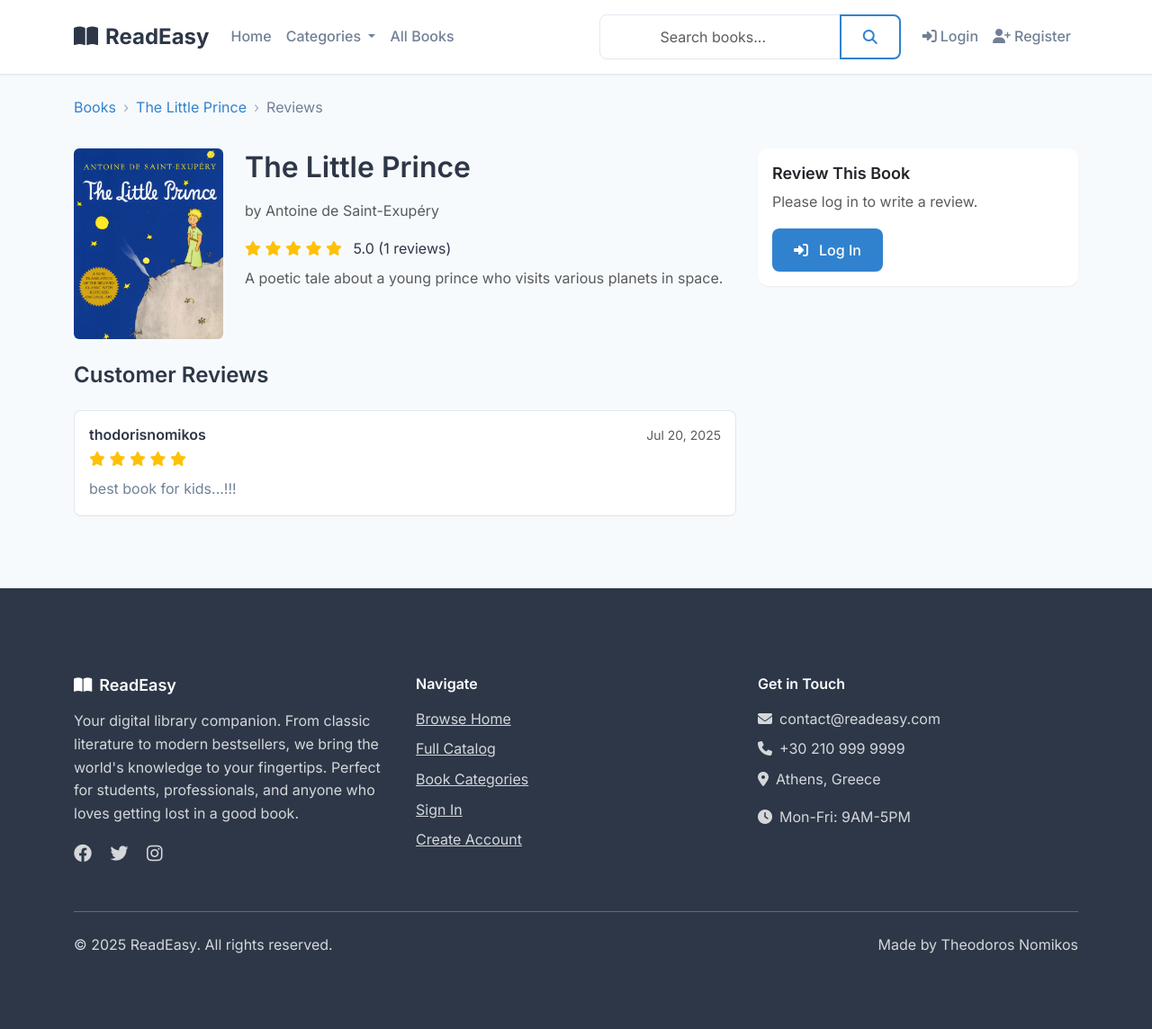
After one commit to nomik32/nomikos_final_project, a Django app: page /reviews/book/11/ in a window 1280 px wide. The commit adds this page. Shown: the whole page at 90% size. Run offline with Django 4.2, Linux system fonts and the light colour scheme; data comes from the database, SQL or seed files in the repository; both versions use the stored data as it was after the commit; some libraries are stand-ins or nearby versions.

Commit message:
final commit, everything works perfectly now, also pythonanywhere ready to host

```diff
--- a/readeasy/settings.py
+++ b/readeasy/settings.py
@@ -24,9 +24,9 @@ BASE_DIR = Path(__file__).resolve().parent.parent
 SECRET_KEY = 'django-insecure-=goi*7*g3$+*7p!s4$-b8wltbc+@k(7fht%5agcmoqic1$vdui'
 
 # SECURITY WARNING: don't run with debug turned on in production!
-DEBUG = True
+DEBUG = False
 
-ALLOWED_HOSTS = []
+ALLOWED_HOSTS = ['thodorisnomikos.pythonanywhere.com']
 
 
 # Application definition
@@ -122,6 +122,7 @@ USE_TZ = True
 # https://docs.djangoproject.com/en/4.2/howto/static-files/
 
 STATIC_URL = '/static/'
+STATIC_ROOT = os.path.join(BASE_DIR, 'staticfiles')
 STATICFILES_DIRS = [
     BASE_DIR / 'static',
 ]
--- /dev/null
+++ b/requirements.txt
@@ -0,0 +1,2 @@
+Django==4.2.23
+Pillow==10.1.0
--- a/static/css/style.css
+++ b/static/css/style.css
@@ -718,3 +718,50 @@ footer a:hover {
 .card-actions .btn:hover {
     z-index: 11;
 }
+
+/* Review Form Styles */
+.review-form {
+    border: 1px solid var(--border-color);
+}
+
+.rating-input {
+    display: flex;
+    gap: 5px;
+    align-items: center;
+}
+
+.rating-input .star-label {
+    cursor: pointer;
+    transition: transform 0.1s ease;
+}
+
+.rating-input .star-label:hover {
+    transform: scale(1.1);
+}
+
+.rating-input .star-label i {
+    color: #ffc107;
+}
+
+.rating-input .star-label:hover i,
+.rating-input .star-label:hover ~ .star-label i {
+    color: #ffc107 !important;
+}
+
+.review-item {
+    border: 1px solid var(--border-color);
+    border-radius: var(--radius-sm);
+    padding: 1rem;
+    margin-bottom: 1rem;
+    background: var(--white);
+}
+
+.review-item:hover {
+    box-shadow: var(--shadow-sm);
+}
+
+.order-summary {
+    background: var(--light-gray);
+    border-radius: var(--radius-sm);
+    padding: 1rem;
+}
--- a/static/js/main.js
+++ b/static/js/main.js
@@ -7,10 +7,25 @@ $(document).ready(function() {
         return new bootstrap.Tooltip(tooltipTriggerEl);
     });
 
-    // Star Rating System
-    $('.star-rating input[type="radio"]').change(function() {
-        var rating = $(this).val();
-        var bookId = $(this).data('book-id');
+    // Review Form Submission
+    $('#reviewForm').submit(function(e) {
+        e.preventDefault();
+
+        var form = $(this);
+        var bookId = form.data('book-id');
+        var rating = form.find('input[name="rating"]:checked').val();
+        var comment = form.find('#comment').val();
+
+        if (!rating) {
+            showNotification('Please select a rating.', 'error');
+            return;
+        }
+
+        var submitBtn = form.find('button[type="submit"]');
+        var originalText = submitBtn.html();
+
+        submitBtn.html('<i class="fas fa-spinner fa-spin me-1"></i>Submitting...');
+        submitBtn.prop('disabled', true);
 
         $.ajax({
             url: '/reviews/rate/',
@@ -18,25 +33,45 @@ $(document).ready(function() {
             data: {
                 book_id: bookId,
                 rating: rating,
+                comment: comment,
                 csrfmiddlewaretoken: $('[name=csrfmiddlewaretoken]').val()
             },
             success: function(response) {
                 if (response.success) {
-                    // Update the displayed rating
-                    $('.average-rating').text(response.average_rating);
-                    $('.total-ratings').text(response.total_ratings);
+                    showNotification('Review submitted successfully!', 'success');
 
-                    // Show success message
-                    showNotification('Rating submitted successfully!', 'success');
-
-                    // Update star display
-                    updateStarDisplay(rating);
+                    // Reload the page to show the updated review
+                    setTimeout(function() {
+                        location.reload();
+                    }, 1500);
                 } else {
-                    showNotification('Error submitting rating. Please try again.', 'error');
+                    showNotification(response.message || 'Error submitting review. Please try again.', 'error');
+                    submitBtn.html(originalText);
+                    submitBtn.prop('disabled', false);
                 }
             },
             error: function() {
-                showNotification('Error submitting rating. Please try again.', 'error');
+                showNotification('Error submitting review. Please try again.', 'error');
+                submitBtn.html(originalText);
+                submitBtn.prop('disabled', false);
+            }
+        });
+    });
+
+    // Star Rating Input (for review form)
+    $('.rating-input .star-label').click(function() {
+        var rating = parseInt($(this).find('input').val());
+        var container = $(this).closest('.rating-input');
+
+        // Update radio button
+        container.find('input[type="radio"]').prop('checked', false);
+        container.find('input[value="' + rating + '"]').prop('checked', true);
+
+        // Update star display
+        container.find('.star-label i').removeClass('fas').addClass('far');
+        container.find('.star-label').each(function(index) {
+            if (index < rating) {
+                $(this).find('i').removeClass('far').addClass('fas');
             }
         });
     });
--- a/templates/base/footer.html
+++ b/templates/base/footer.html
@@ -8,9 +8,9 @@
                 </h5>
                 <p class="mb-3">Your digital library companion. From classic literature to modern bestsellers, we bring the world's knowledge to your fingertips. Perfect for students, professionals, and anyone who loves getting lost in a good book.</p>
                 <div class="social-links">
-                    <a href="#" aria-label="Facebook"><i class="fab fa-facebook"></i></a>
-                    <a href="#" aria-label="Twitter"><i class="fab fa-twitter"></i></a>
-                    <a href="#" aria-label="Instagram"><i class="fab fa-instagram"></i></a>
+                    <a href="https://www.facebook.com/" aria-label="Facebook"><i class="fab fa-facebook"></i></a>
+                    <a href="https://x.com/" aria-label="Twitter"><i class="fab fa-twitter"></i></a>
+                    <a href="https://www.instagram.com/" aria-label="Instagram"><i class="fab fa-instagram"></i></a>
                 </div>
             </div>
             <div class="col-lg-4 mb-4">
--- a/templates/base/header.html
+++ b/templates/base/header.html
@@ -58,6 +58,9 @@
                                 <li><a class="dropdown-item" href="{% url 'accounts:profile' %}">
                                     <i class="fas fa-user-circle me-2"></i>Profile
                                 </a></li>
+                                <li><a class="dropdown-item" href="{% url 'reviews:my_reviews' %}">
+                                    <i class="fas fa-star me-2"></i>My Reviews
+                                </a></li>
                                 <li><hr class="dropdown-divider"></li>
                                 <li><a class="dropdown-item" href="{% url 'logout' %}">
                                     <i class="fas fa-sign-out-alt me-2"></i>Logout
--- a/templates/cart/cart_detail.html
+++ b/templates/cart/cart_detail.html
@@ -125,7 +125,7 @@
                 </div>
 
                 <div class="mt-3">
-                    <p class="text-muted small">
+                    <p class="text-white small">
                         <i class="fas fa-info-circle me-1"></i>
                         After checkout, you'll be able to download your eBooks immediately. No shipping required!
                     </p>
--- /dev/null
+++ b/templates/reviews/book_reviews.html
@@ -0,0 +1,162 @@
+{% extends 'base/base.html' %}
+{% load static %}
+
+{% block title %}{{ book.title }} - Reviews{% endblock %}
+
+{% block content %}
+<div class="container my-4">
+    <div class="row">
+        <div class="col-12">
+            <nav aria-label="breadcrumb">
+                <ol class="breadcrumb">
+                    <li class="breadcrumb-item"><a href="{% url 'books:book_list' %}">Books</a></li>
+                    <li class="breadcrumb-item"><a href="{% url 'books:book_detail' book.id %}">{{ book.title }}</a></li>
+                    <li class="breadcrumb-item active" aria-current="page">Reviews</li>
+                </ol>
+            </nav>
+        </div>
+    </div>
+
+    <div class="row">
+        <div class="col-lg-8">
+            <div class="book-summary mb-4">
+                <div class="row">
+                    <div class="col-md-3">
+                        {% if book.cover_image %}
+                            <img src="{{ book.cover_image.url }}" alt="{{ book.title }}" class="img-fluid rounded">
+                        {% else %}
+                            <div class="bg-light rounded d-flex align-items-center justify-content-center" style="height: 200px;">
+                                <i class="fas fa-book fa-3x text-muted"></i>
+                            </div>
+                        {% endif %}
+                    </div>
+                    <div class="col-md-9">
+                        <h2>{{ book.title }}</h2>
+                        <p class="text-muted">by {{ book.author }}</p>
+                        <div class="rating mb-2">
+                            {% if book.average_rating %}
+                                <span class="text-warning">
+                                    {% for i in "12345" %}
+                                        {% if forloop.counter <= book.average_rating %}
+                                            <i class="fas fa-star"></i>
+                                        {% elif forloop.counter <= book.average_rating|add:0.5 %}
+                                            <i class="fas fa-star-half-alt"></i>
+                                        {% else %}
+                                            <i class="far fa-star"></i>
+                                        {% endif %}
+                                    {% endfor %}
+                                </span>
+                                <span class="ms-2">{{ book.average_rating|floatformat:1 }} ({{ book.total_ratings }} reviews)</span>
+                            {% else %}
+                                <span class="text-muted">No reviews yet</span>
+                            {% endif %}
+                        </div>
+                        <p class="text-muted">{{ book.description|truncatewords:30 }}</p>
+                    </div>
+                </div>
+            </div>
+
+            <div class="reviews-section">
+                <h3 class="mb-4">Customer Reviews</h3>
+
+                {% if page_obj %}
+                    {% for review in page_obj %}
+                    <div class="review-item border-bottom pb-3 mb-3">
+                        <div class="d-flex justify-content-between align-items-start mb-2">
+                            <div>
+                                <h6 class="mb-1">{{ review.user.username }}</h6>
+                                <div class="rating">
+                                    {% for i in "12345" %}
+                                        {% if forloop.counter <= review.rating %}
+                                            <i class="fas fa-star text-warning"></i>
+                                        {% else %}
+                                            <i class="far fa-star text-warning"></i>
+                                        {% endif %}
+                                    {% endfor %}
+                                </div>
+                            </div>
+                            <small class="text-muted">{{ review.created_at|date:"M d, Y" }}</small>
+                        </div>
+                        {% if review.comment %}
+                            <p class="mb-0">{{ review.comment }}</p>
+                        {% endif %}
+                        {% if user == review.user %}
+                            <div class="mt-2">
+                                <a href="{% url 'reviews:edit_review' review.id %}" class="btn btn-sm btn-outline-primary">
+                                    <i class="fas fa-edit me-1"></i>Edit
+                                </a>
+                                <a href="{% url 'reviews:delete_review' review.id %}" class="btn btn-sm btn-outline-danger">
+                                    <i class="fas fa-trash me-1"></i>Delete
+                                </a>
+                            </div>
+                        {% endif %}
+                    </div>
+                    {% endfor %}
+
+                    {% if page_obj.has_other_pages %}
+                    <nav aria-label="Reviews pagination">
+                        <ul class="pagination justify-content-center">
+                            {% if page_obj.has_previous %}
+                                <li class="page-item">
+                                    <a class="page-link" href="?page={{ page_obj.previous_page_number }}">Previous</a>
+                                </li>
+                            {% endif %}
+
+                            {% for num in page_obj.paginator.page_range %}
+                                {% if page_obj.number == num %}
+                                    <li class="page-item active">
+                                        <span class="page-link">{{ num }}</span>
+                                    </li>
+                                {% elif num > page_obj.number|add:'-3' and num < page_obj.number|add:'3' %}
+                                    <li class="page-item">
+                                        <a class="page-link" href="?page={{ num }}">{{ num }}</a>
+                                    </li>
+                                {% endif %}
+                            {% endfor %}
+
+                            {% if page_obj.has_next %}
+                                <li class="page-item">
+                                    <a class="page-link" href="?page={{ page_obj.next_page_number }}">Next</a>
+                                </li>
+                            {% endif %}
+                        </ul>
+                    </nav>
+                    {% endif %}
+                {% else %}
+                    <div class="text-center py-5">
+                        <i class="fas fa-comments fa-3x text-muted mb-3"></i>
+                        <h5>No reviews yet</h5>
+                        <p class="text-muted">Be the first to review this book!</p>
+                    </div>
+                {% endif %}
+            </div>
+        </div>
+
+        <div class="col-lg-4">
+            <div class="card">
+                <div class="card-body">
+                    <h5 class="card-title">Review This Book</h5>
+                    {% if user.is_authenticated %}
+                        {% if user_review %}
+                            <p class="text-muted">You've already reviewed this book.</p>
+                            <a href="{% url 'reviews:edit_review' user_review.id %}" class="btn btn-outline-primary btn-sm">
+                                <i class="fas fa-edit me-1"></i>Edit Your Review
+                            </a>
+                        {% else %}
+                            <p class="text-muted">Share your thoughts about this book.</p>
+                            <a href="{% url 'books:book_detail' book.id %}" class="btn btn-primary">
+                                <i class="fas fa-star me-1"></i>Write a Review
+                            </a>
+                        {% endif %}
+                    {% else %}
+                        <p class="text-muted">Please log in to write a review.</p>
+                        <a href="{% url 'login' %}" class="btn btn-primary">
+                            <i class="fas fa-sign-in-alt me-1"></i>Log In
+                        </a>
+                    {% endif %}
+                </div>
+            </div>
+        </div>
+    </div>
+</div>
+{% endblock %}
```
Also changed, not shown: cart/views.py (+20 -19 lines), templates/books/book_detail.html (+35 -0 lines), templates/cart/checkout.html (+25 -10 lines), templates/reviews/delete_review.html (added, +74 -0 lines), templates/reviews/edit_review.html (added, +115 -0 lines), templates/reviews/my_reviews.html (added, +112 -0 lines), db.sqlite3.
